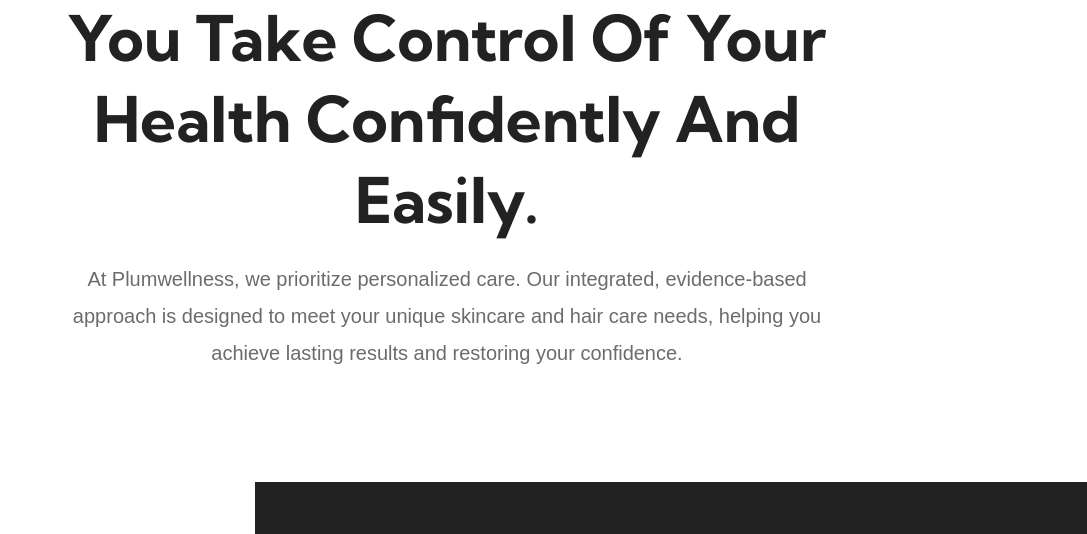
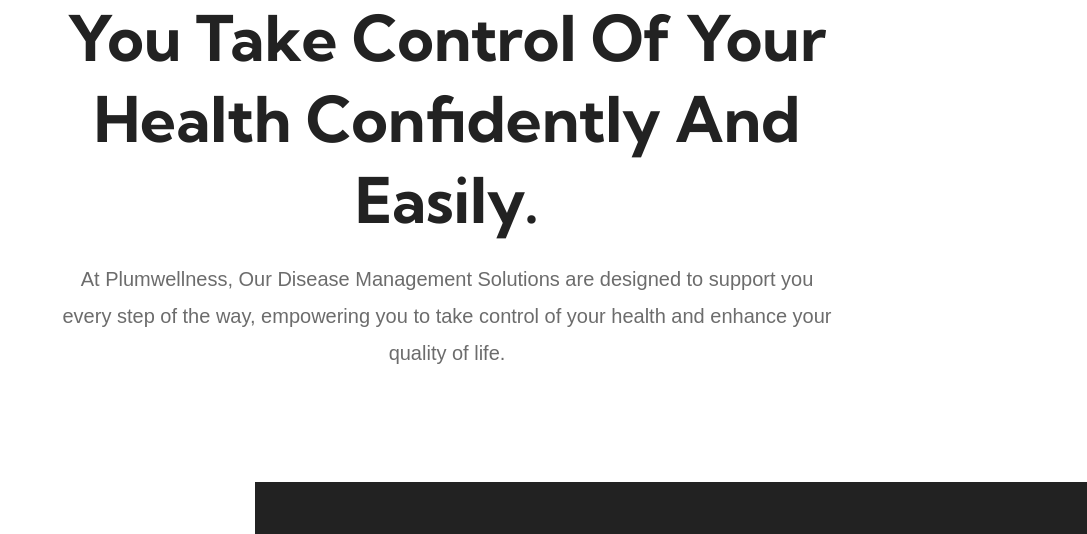
Before and after one commit to bhupindersinghsaggu/plumwellness.in, a PHP site: page /disease-management.php in a window 1280 px wide. Shown: the part 873-1407 px from the top of the page, without its empty margins (193-1280 px from the left). Run offline with PHP 8.4, Linux system fonts and the light colour scheme; some libraries are stand-ins or nearby versions.

Commit message:
Update disease-management.php

```diff
--- a/disease-management.php
+++ b/disease-management.php
@@ -35,7 +35,7 @@ include('web/header.php');
             <div class="pq-section-title-style-1 text-center">
                <h5 class="pq-section-title"> Our expert solutions help you take control of your health confidently and easily.
                </h5>
-               <p class="pq-fancy-box-title slider-sub">At Plumwellness, we prioritize personalized care. Our integrated, evidence-based approach is designed to meet your unique skincare and hair care needs, helping you achieve lasting results and restoring your confidence.
+               <p class="pq-fancy-box-title slider-sub">At Plumwellness,  Our Disease Management Solutions are designed to support you every step of the way, empowering you to take control of your health and enhance your quality of life.
                </p>
             </div>
          </div>
```
